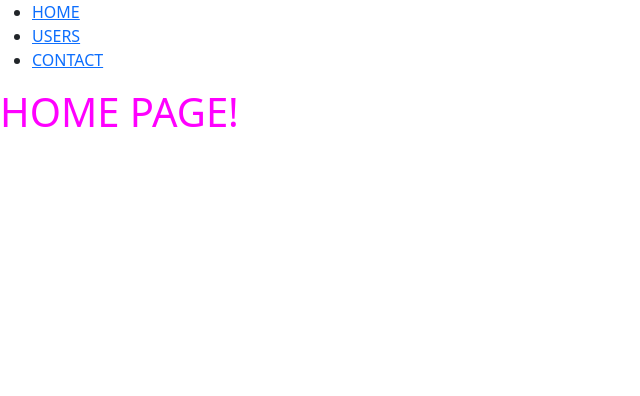
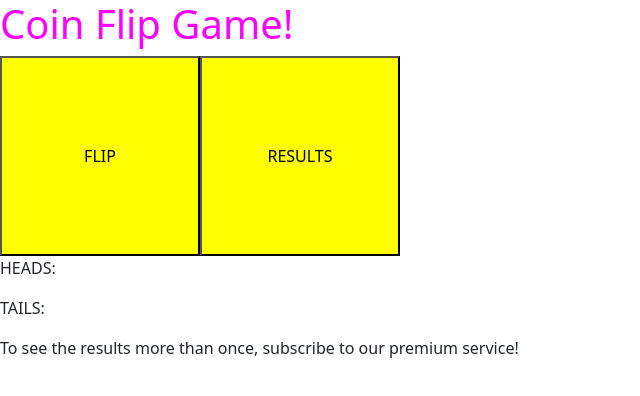
Before and after one commit to 44jovi/qa-gl-mern-react-1, a React (Create React App) app in the folder react-project/: page / in a window 1280 px wide. Shown: the top 396 px of the page, without its empty margins (0-640 px from the left). Built offline with nearby package versions, Linux system fonts and the light colour scheme.

Commit message:
progress on UseRefEx - coin flip result renders only once

```diff
--- a/react-project/src/App.js
+++ b/react-project/src/App.js
@@ -20,11 +20,12 @@ import HomePage from "./components/HomePage";
 import UsersPage from "./components/UsersPage";
 import ContactPage from "./components/ContactPage";
 import NotFoundPage from "./components/NotFoundPage";
+import UseRefEx from "./components/use-ref-example/UseRefEx";
 
 function App() {
   return (
     <>
-      <BrowserRouter>
+      {/* <BrowserRouter>
         <Nav />
         <Routes>
           <Route exact path="/" element={<HomePage />}></Route>
@@ -33,7 +34,7 @@ function App() {
           <Route exact path="/contact" element={<ContactPage />}></Route>
           <Route exact path="*" element={<NotFoundPage />}></Route>
         </Routes>
-      </BrowserRouter>
+      </BrowserRouter> */}
       {/* <MyComponent />
       <hr />
       <Counter />
@@ -54,6 +55,7 @@ function App() {
         return <Friend key={id} name={name} age={age} />;
       })}
       <hr /> */}
+      <UseRefEx />
     </>
   );
 }
--- /dev/null
+++ b/react-project/src/components/use-ref-example/UseRefEx.jsx
@@ -0,0 +1,45 @@
+import { useRef, useState } from "react";
+function UseRefEx() {
+  const arrayOfResults = useRef([0, 0]);
+
+  const [result, setResult] = useState([]);
+
+  function coinFlip(e) {
+    e.preventDefault();
+    const result = Math.random();
+
+    if (result <= 0.5) {
+      arrayOfResults.current[0] += 1;
+      console.log("HEADS!");
+    } else {
+      arrayOfResults.current[1] += 1;
+      console.log("TAILS!");
+    }
+    console.log("RESULT");
+    console.log(result);
+    console.log(arrayOfResults.current);
+  }
+
+  function resultBtn() {
+    setResult(arrayOfResults.current);
+    console.log("RESULT BUTTON PRESSED");
+    console.log(arrayOfResults.current);
+    console.log(result);
+  }
+
+  return (
+    <>
+      <h1>Coin Flip Game!</h1>
+      <button onClick={coinFlip}>FLIP</button>
+      <button onClick={resultBtn}>RESULTS</button>
+      <br />
+      <p>HEADS: {result[0]}</p>
+      <p>TAILS: {result[1]}</p>
+      <p>
+        To see the results more than once, subscribe to our premium service!
+      </p>
+    </>
+  );
+}
+
+export default UseRefEx;
```
